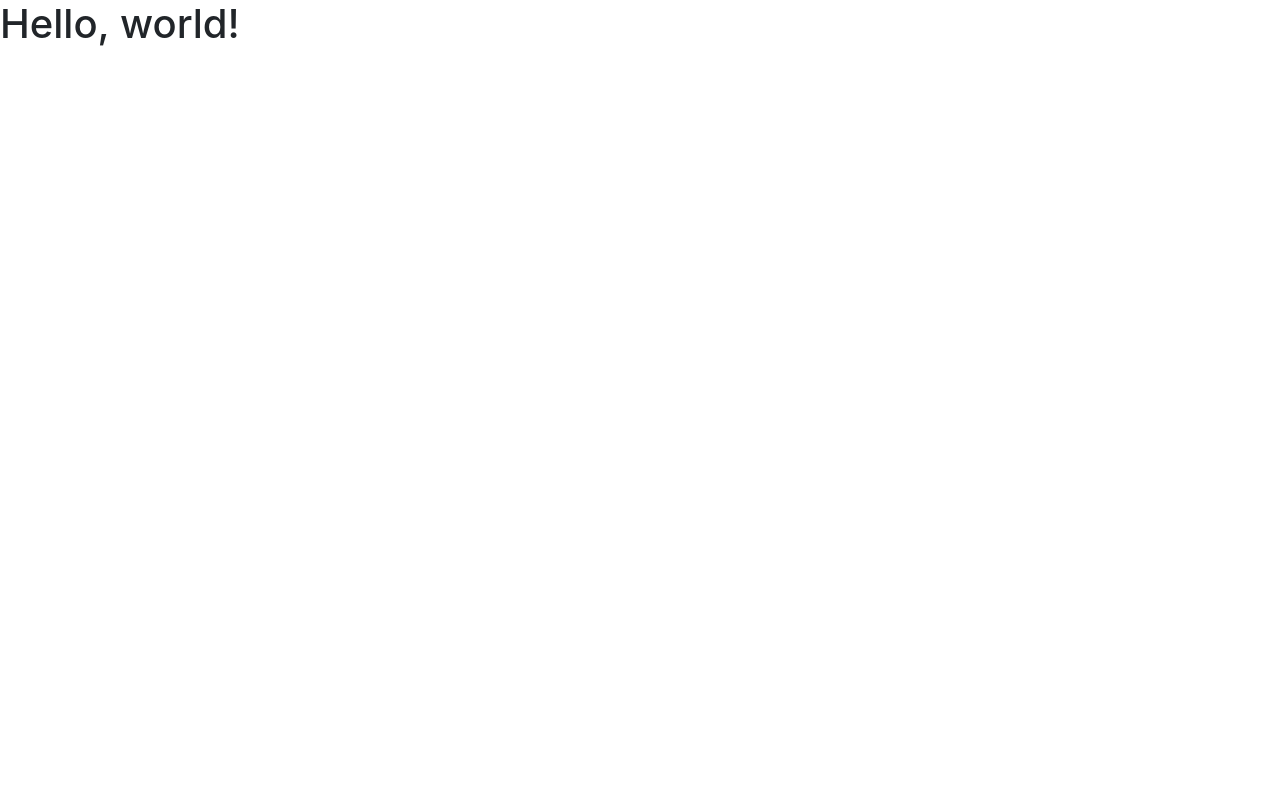
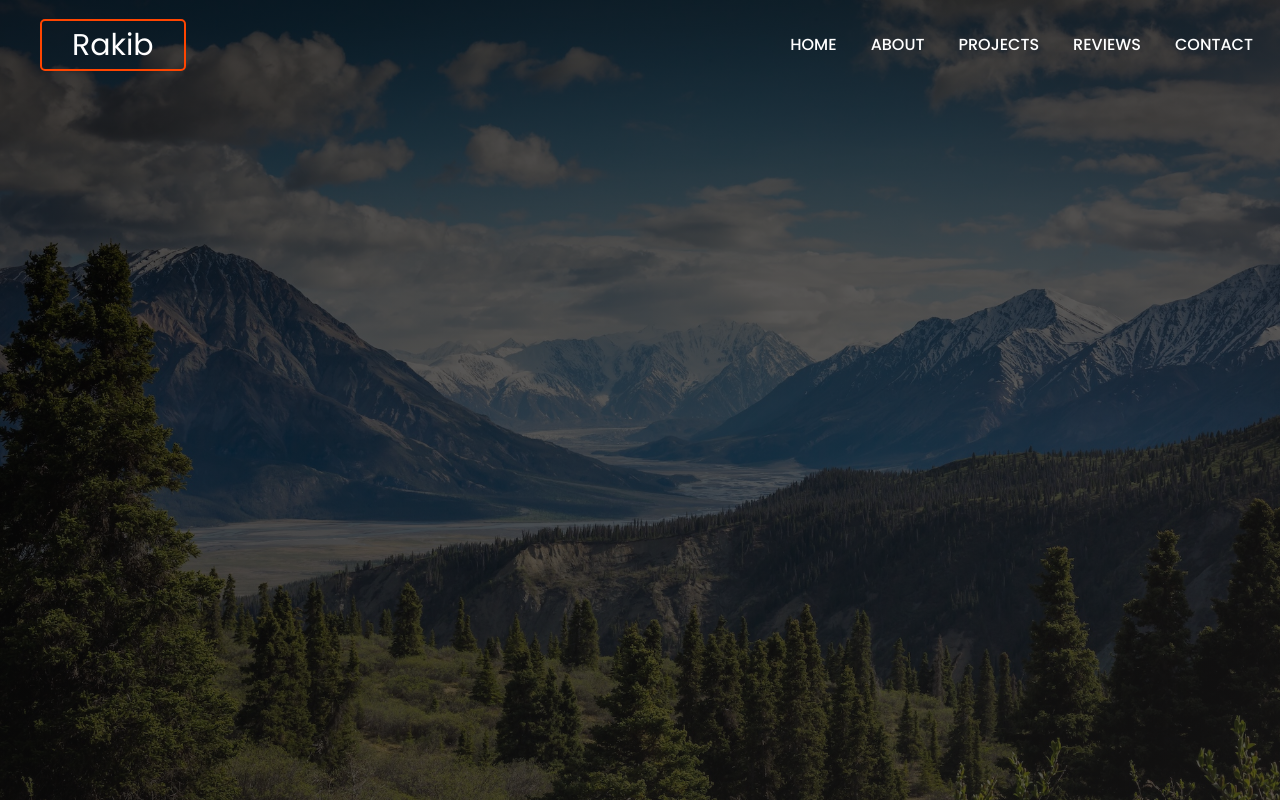
Before and after one commit to RakibWebDeveloper/portfolio, a plain HTML site: page index.html in a window 1280 px wide. Drawn offline with nearby package versions, Linux system fonts and the light colour scheme.

Commit message:
Added navbar

```diff
--- a/css/style.css
+++ b/css/style.css
@@ -0,0 +1,75 @@
+/* Css Properties */
+:root {
+    --color-primary: rgb(290, 91, 15);
+}
+
+* {
+    margin: 0;
+    padding: 0;
+}
+
+*,
+*::before,
+*::after {
+    box-sizing: inherit;
+
+}
+
+::selection {}
+
+html {
+    box-sizing: border-box;
+    font-size: 62.5%;
+}
+
+body {
+    font-family: "Poppins", sans-serif;
+    font-weight: 400;
+    font-size: 1.6rem;
+    line-height: 1.6;
+    color: #ffffff;
+}
+/* ///////////////////////// */
+/* Header */
+/* ///////////////////////// */
+.header {
+    height: 100vh;
+    background-image:
+        linear-gradient(to right bottom, rgba(0, 0, 0, 0.678), rgba(26, 25, 25, 0.685)),
+        url('../images/header.jpg');
+    background-size: cover;
+
+}
+
+/* Navbar */
+
+.navbar  {
+    padding-top: 1.5rem;
+}
+.header .navbar-brand {
+    font-size: 3rem;
+    color: #ffffff;
+    padding: 0 3rem;
+    margin-left: 3rem;
+    border: 2px solid orangered;
+    border-radius: .5rem;
+}
+
+
+.header .nav-item .nav-link{
+    text-transform: uppercase;
+    padding: 1.7rem;
+    color: #ffffff;
+    font-weight: 500;
+}
+.header .navbar-nav .nav-link.active{
+    color: var(--color-primary);
+}
+
+.header .navbar-nav .nav-link:hover {
+    color: var(--color-primary);
+}
+
+.header .navbar-nav .nav-link:focus {
+    color: var(--color-primary);
+}
--- a/index.html
+++ b/index.html
@@ -1,4 +1,3 @@
-
 <!DOCTYPE html>
 <html lang="en">
 
@@ -25,7 +24,37 @@
 </head>
 
 <body>
-    <h1>Hello, world!</h1>
+    <div class="header">
+        <!-- navbar -->
+        <nav class="navbar navbar-expand-lg navbar-dark">
+            <a class="navbar-brand" href="#">Rakib</a>
+            <button class="navbar-toggler" type="button" data-toggle="collapse" data-target="#navbarNavDropdown"
+                aria-controls="navbarNavDropdown" aria-expanded="false" aria-label="Toggle navigation">
+                <span class="navbar-toggler-icon"></span>
+            </button>
+            <div class="collapse navbar-collapse" id="navbarNavDropdown">
+                <ul class="navbar-nav ml-auto">
+                    <li class="nav-item  ">
+                        <a class="nav-link" href="#">Home <span class="sr-only">(current)</span></a>
+                    </li>
+                    <li class="nav-item">
+                        <a class="nav-link" href="#">About</a>
+                    </li>
+                    <li class="nav-item">
+                        <a class="nav-link" href="#">Projects</a>
+                    </li>
+                    <li class="nav-item">
+                        <a class="nav-link" href="#">Reviews</a>
+                    </li>
+                    <li class="nav-item">
+                        <a class="nav-link" href="#">Contact</a>
+                    </li>
+                </ul>
+            </div>
+        </nav>
+        <!-- end navbar -->
+    </div>
+
 
     <!-- Optional JavaScript -->
     <!-- jQuery first, then Popper.js, then Bootstrap JS -->
@@ -38,6 +67,8 @@
     <script src="https://stackpath.bootstrapcdn.com/bootstrap/4.4.1/js/bootstrap.min.js"
         integrity="sha384-wfSDF2E50Y2D1uUdj0O3uMBJnjuUD4Ih7YwaYd1iqfktj0Uod8GCExl3Og8ifwB6"
         crossorigin="anonymous"></script>
+    <!-- Custom Script -->
+    <script src="js/script.js"></script>
 </body>
 
 </html>
```
Also changed, not shown: images/header.jpg (added), images/logo.png (added), images/shortcut.ico (deleted).
